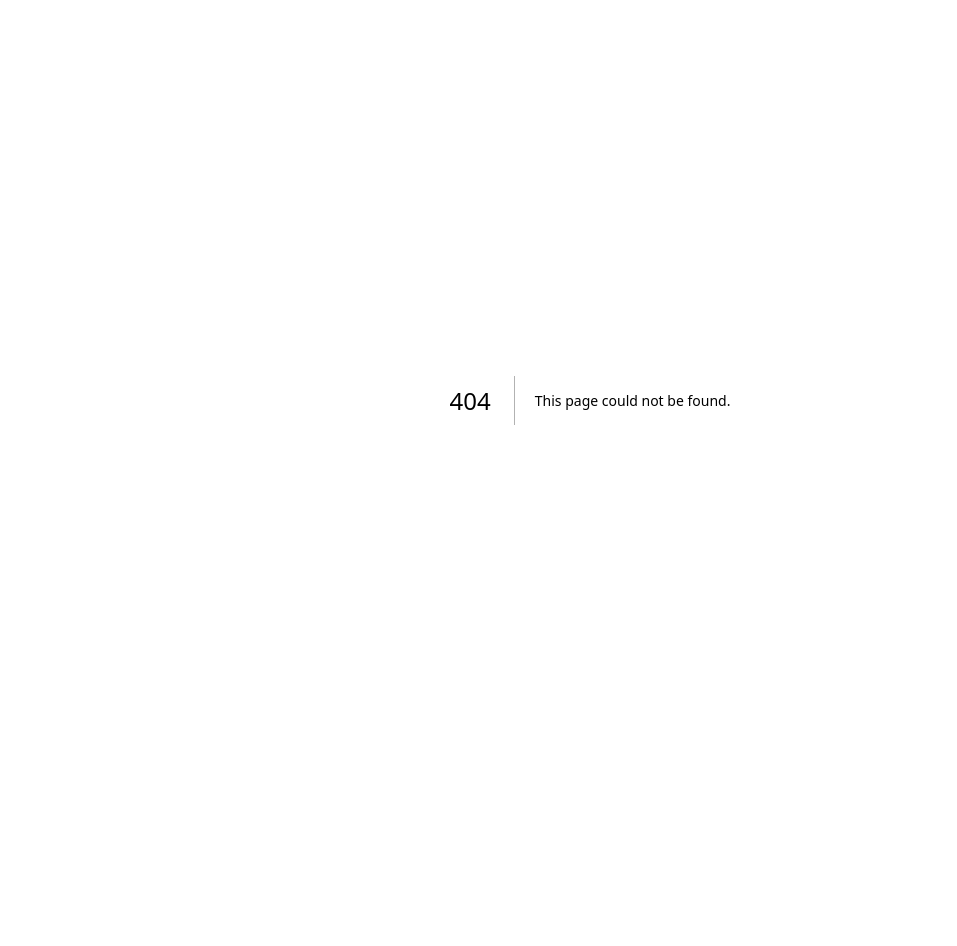
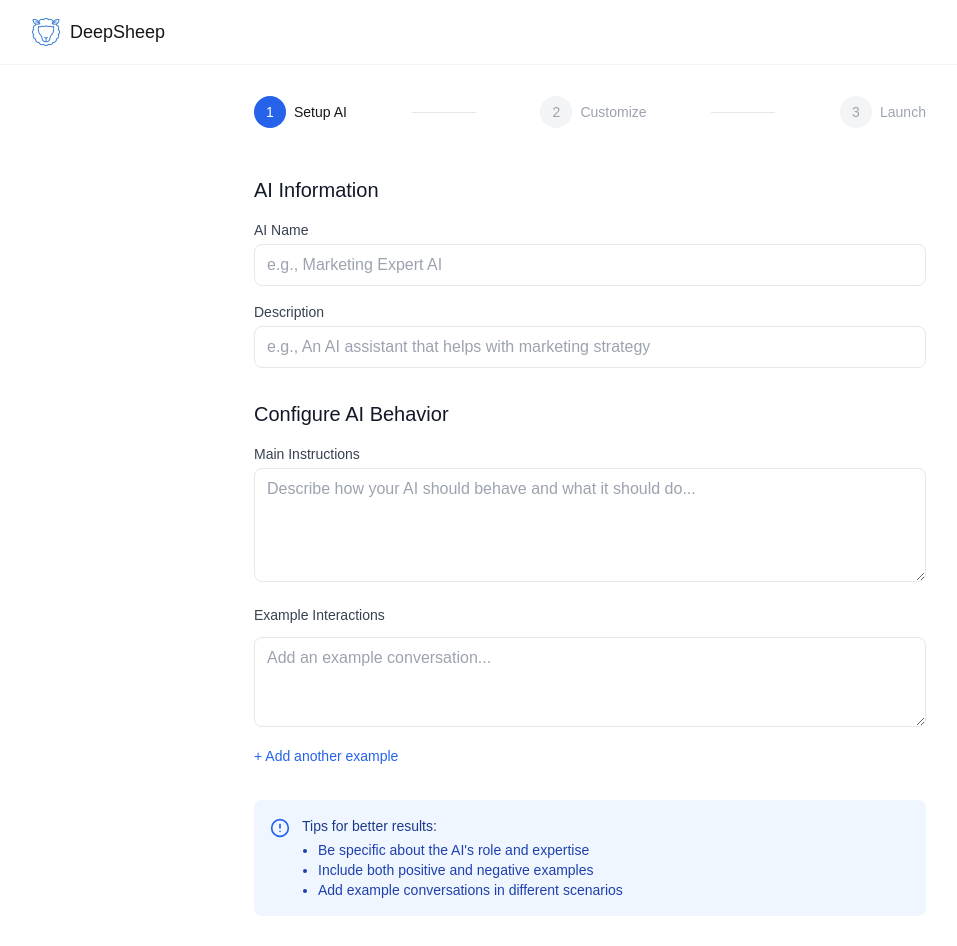
Before and after one commit to HehLul/DeepSheep, a Next.js app in the folder app/: page /setup in a window 1280 px wide. Before the commit this address had no page. Shown: the top 946 px of the page, without its empty margins (50-1007 px from the left). Before the commit the page ends 800 px from the top, so only its background shows below. Built offline with nearby package versions, Linux system fonts and the light colour scheme.

Commit message:
ADDED /setup page frontend.

```diff
--- a/app/src/app/page.js
+++ b/app/src/app/page.js
@@ -26,7 +26,7 @@ export default function Page() {
             </div>
             <div>
             <Link
-            href="/get-started"
+            href="/setup"
             className="inline-flex h-12 items-center justify-center rounded-lg bg-black px-8 text-sm font-medium text-white hover:bg-gray-900 transition-colors"
           >
             Get started
@@ -51,7 +51,7 @@ export default function Page() {
           Turn your expertise into a profitable AI webapp powered by DeepSeek. No coding required.
           </p>
           <Link
-            href="/get-started"
+            href="/setup"
             className="inline-flex h-12 items-center justify-center rounded-lg bg-black px-8 text-sm font-medium text-white hover:bg-gray-900 transition-colors"
           >
             Get started
--- /dev/null
+++ b/app/src/app/setup/page.js
@@ -0,0 +1,181 @@
+'use client';
+
+// app/setup/page.js
+import React, { useState } from 'react';
+import { ArrowRight, AlertCircle } from 'lucide-react';
+
+export default function SetupPage() {
+  const [formData, setFormData] = useState({
+    name: '',
+    description: '',
+    mainPrompt: '',
+    examples: ['']
+  });
+
+  const handleExampleChange = (index, value) => {
+    const newExamples = [...formData.examples];
+    newExamples[index] = value;
+    setFormData({ ...formData, examples: newExamples });
+  };
+
+  const addExample = () => {
+    setFormData({
+      ...formData,
+      examples: [...formData.examples, '']
+    });
+  };
+
+  const handleSubmit = (e) => {
+    e.preventDefault();
+    // Handle form submission
+    console.log(formData);
+    // Navigate to customization page
+    // window.location.href = '/customize';
+  };
+
+  return (
+    <div className="min-h-screen bg-white">
+      {/* Navigation */}
+      <nav className="fixed w-full bg-white/80 backdrop-blur-sm z-50 border-b border-gray-100">
+        <div className="max-w-6xl mx-auto px-4">
+          <div className="flex justify-between h-16 items-center">
+            <div className="flex items-center gap-2">
+              <img
+                src="/sheep-logo.png"
+                alt="DeepSheep Logo"
+                className="w-8 h-8 text-blue-500"
+              />
+              <span className="text-lg font-medium">DeepSheep</span>
+            </div>
+          </div>
+        </div>
+      </nav>
+
+      {/* Main Content */}
+      <main className="pt-24 pb-16 px-4">
+        <div className="max-w-2xl mx-auto">
+          {/* Progress Indicator */}
+          <div className="flex items-center justify-between mb-12">
+            <div className="flex items-center gap-2">
+              <div className="w-8 h-8 rounded-full bg-blue-600 text-white flex items-center justify-center text-sm">
+                1
+              </div>
+              <span className="text-sm font-medium">Setup AI</span>
+            </div>
+            <div className="h-px bg-gray-200 w-16"></div>
+            <div className="flex items-center gap-2">
+              <div className="w-8 h-8 rounded-full bg-gray-100 text-gray-400 flex items-center justify-center text-sm">
+                2
+              </div>
+              <span className="text-sm text-gray-400">Customize</span>
+            </div>
+            <div className="h-px bg-gray-200 w-16"></div>
+            <div className="flex items-center gap-2">
+              <div className="w-8 h-8 rounded-full bg-gray-100 text-gray-400 flex items-center justify-center text-sm">
+                3
+              </div>
+              <span className="text-sm text-gray-400">Launch</span>
+            </div>
+          </div>
+
+          {/* Form */}
+          <form onSubmit={handleSubmit} className="space-y-8">
+            {/* Basic Info */}
+            <div className="space-y-4">
+              <h2 className="text-xl font-medium text-gray-900">AI Information</h2>
+              <div>
+                <label className="block text-sm font-medium text-gray-700 mb-1">
+                  AI Name
+                </label>
+                <input
+                  type="text"
+                  value={formData.name}
+                  onChange={(e) => setFormData({ ...formData, name: e.target.value })}
+                  placeholder="e.g., Marketing Expert AI"
+                  className="w-full px-3 py-2 border border-gray-200 rounded-lg focus:outline-none focus:ring-2 focus:ring-blue-500"
+                />
+              </div>
+              <div>
+                <label className="block text-sm font-medium text-gray-700 mb-1">
+                  Description
+                </label>
+                <input
+                  type="text"
+                  value={formData.description}
+                  onChange={(e) => setFormData({ ...formData, description: e.target.value })}
+                  placeholder="e.g., An AI assistant that helps with marketing strategy"
+                  className="w-full px-3 py-2 border border-gray-200 rounded-lg focus:outline-none focus:ring-2 focus:ring-blue-500"
+                />
+              </div>
+            </div>
+
+            {/* AI Configuration */}
+            <div className="space-y-4">
+              <h2 className="text-xl font-medium text-gray-900">Configure AI Behavior</h2>
+              <div>
+                <label className="block text-sm font-medium text-gray-700 mb-1">
+                  Main Instructions
+                </label>
+                <textarea
+                  value={formData.mainPrompt}
+                  onChange={(e) => setFormData({ ...formData, mainPrompt: e.target.value })}
+                  placeholder="Describe how your AI should behave and what it should do..."
+                  rows={4}
+                  className="w-full px-3 py-2 border border-gray-200 rounded-lg focus:outline-none focus:ring-2 focus:ring-blue-500"
+                />
+              </div>
+
+              {/* Example Messages */}
+              <div className="space-y-3">
+                <label className="block text-sm font-medium text-gray-700">
+                  Example Interactions
+                </label>
+                {formData.examples.map((example, index) => (
+                  <textarea
+                    key={index}
+                    value={example}
+                    onChange={(e) => handleExampleChange(index, e.target.value)}
+                    placeholder="Add an example conversation..."
+                    rows={3}
+                    className="w-full px-3 py-2 border border-gray-200 rounded-lg focus:outline-none focus:ring-2 focus:ring-blue-500"
+                  />
+                ))}
+                <button
+                  type="button"
+                  onClick={addExample}
+                  className="text-sm text-blue-600 hover:text-blue-700 font-medium"
+                >
+                  + Add another example
+                </button>
+              </div>
+            </div>
+
+            {/* Tips */}
+            <div className="bg-blue-50 p-4 rounded-lg flex gap-3">
+              <AlertCircle className="w-5 h-5 text-blue-600 flex-shrink-0 mt-0.5" />
+              <div className="text-sm text-blue-900">
+                <strong className="font-medium">Tips for better results:</strong>
+                <ul className="mt-1 ml-4 list-disc text-blue-800">
+                  <li>Be specific about the AI's role and expertise</li>
+                  <li>Include both positive and negative examples</li>
+                  <li>Add example conversations in different scenarios</li>
+                </ul>
+              </div>
+            </div>
+
+            {/* Submit */}
+            <div className="flex justify-end">
+              <button
+                type="submit"
+                className="inline-flex items-center justify-center px-6 py-3 bg-black text-white rounded-lg hover:bg-gray-900 transition-colors gap-2"
+              >
+                Continue to Customization
+                <ArrowRight className="w-4 h-4" />
+              </button>
+            </div>
+          </form>
+        </div>
+      </main>
+    </div>
+  );
+}
```
